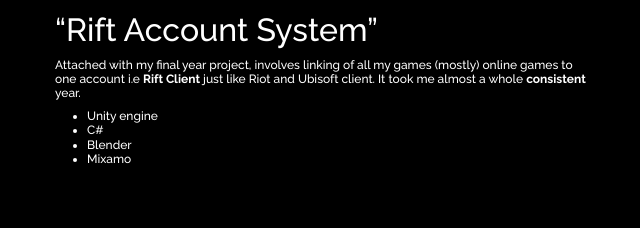
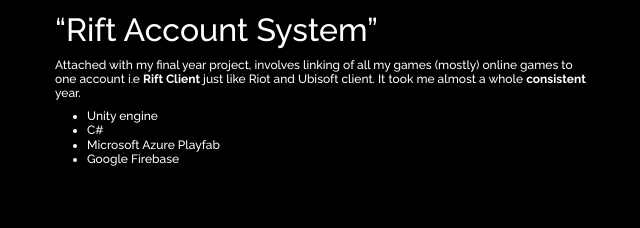
Before and after one commit to itsAshhal/itsAshhal.github.io, a plain HTML site: page index.html in a window 1280 px wide. Shown: the part 1080-1308 px from the top of the page, without its empty margins (30-670 px from the left). Drawn offline with nearby package versions, Linux system fonts and the light colour scheme; grey boxes are pictures that could not be loaded; a small style sheet from the web is missing.

Commit message:
Update
Text changed

```diff
--- a/index.html
+++ b/index.html
@@ -227,8 +227,8 @@
               <ul>
                 <li>Unity engine</li>
                 <li>C#</li>
-                <li>Blender</li>
-                <li>Mixamo</li>
+                <li>Microsoft Azure Playfab</li>
+                <li>Google Firebase</li>
               </ul>
             </h5>
           </div>
```
